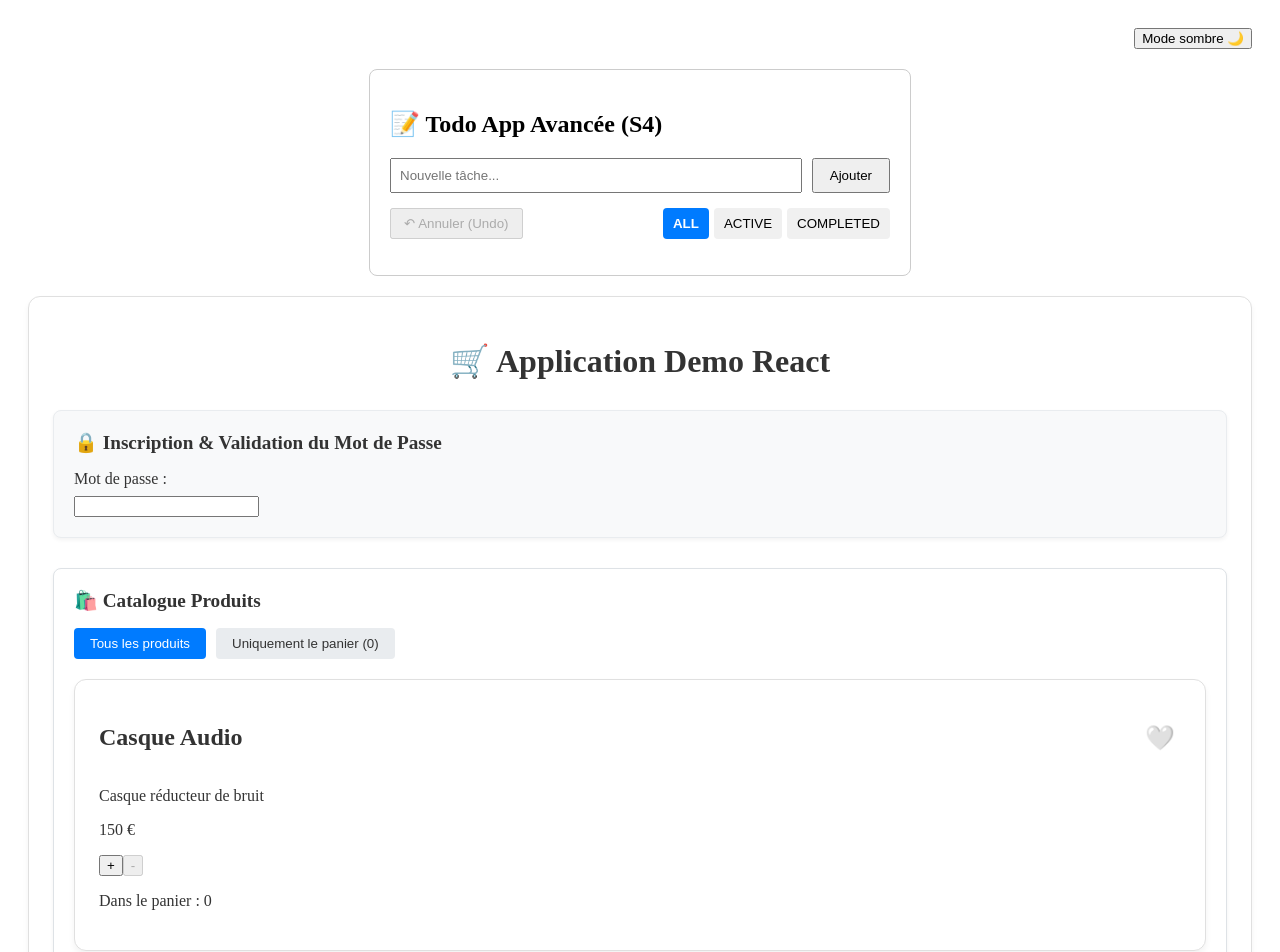
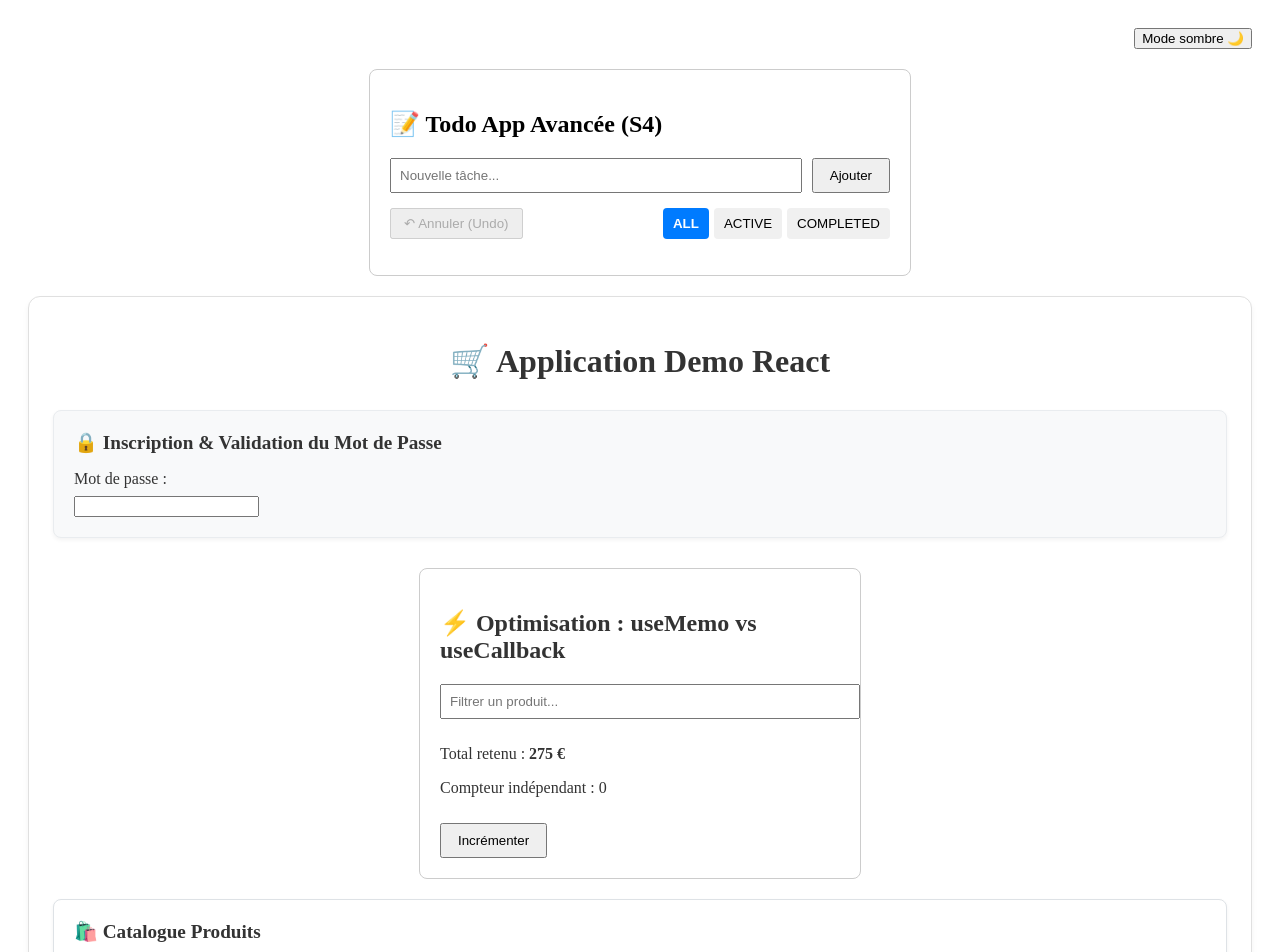
Before and after one commit to Julieinfo/learn-react, a React (Vite) app: page / in a window 1280 px wide. Shown: the top 952 px of the page. Built offline with nearby package versions, Linux system fonts and the light colour scheme.

Commit message:
feat: ajout du composant GestionProduits avec useMemo et useCallback

```diff
--- a/src/App.jsx
+++ b/src/App.jsx
@@ -14,6 +14,7 @@ import BoutonTheme from './components/BoutonTheme';
 import { useCart } from './context/CartContext';
 import { useState } from 'react';
 import TodoApp from './components/TodoApp';
+import GestionProduits from './components/GestionProduits';
 
 const PRODUITS_INITIAUX = [
   { id: 1, nom: 'Casque Audio', description: 'Casque réducteur de bruit', prix: 150, quantite: 0 },
@@ -96,6 +97,7 @@ function App() {
         </div>
 
         {/* Section 2 : Boutique & Panier */}
+        <GestionProduits />
         <div style={{
           backgroundColor: theme === 'light' ? '#ffffff' : '#2b2b2b',
           border: theme === 'light' ? '1px solid #dee2e6' : '1px solid #444',
--- /dev/null
+++ b/src/components/GestionProduits.jsx
@@ -0,0 +1,55 @@
+import React, { useState, useMemo, useCallback } from 'react';
+
+// Composant enfant optimisé avec React.memo
+const FastButton = React.memo(({ onClick, label }) => {
+  console.log(`[Rendu] Bouton ${label}`);
+  return (
+    <button onClick={onClick} style={{ padding: '8px 16px', marginTop: '10px' }}>
+      {label}
+    </button>
+  );
+});
+
+export default function GestionProduits() {
+  const [produits] = useState([
+    { id: 1, nom: 'Clavier', prix: 50 },
+    { id: 2, nom: 'Souris', prix: 25 },
+    { id: 3, nom: 'Écran', prix: 200 }
+  ]);
+  const [recherche, setRecherche] = useState('');
+  const [compteur, setCompteur] = useState(0);
+
+  // 1. USEMEMO : Mémorise le filtrage et le calcul du total
+  const produitsFiltresEtTotal = useMemo(() => {
+    console.log('[Calcul] Filtrage des produits...');
+    const filtres = produits.filter((p) =>
+      p.nom.toLowerCase().includes(recherche.toLowerCase())
+    );
+    const total = filtres.reduce((acc, p) => acc + p.prix, 0);
+    return { filtres, total };
+  }, [produits, recherche]);
+
+  // 2. USECALLBACK : Mémorise l'instance de la fonction
+  const incrementer = useCallback(() => {
+    setCompteur((c) => c + 1);
+  }, []);
+
+  return (
+    <div style={{ maxWidth: '400px', margin: '20px auto', padding: '20px', border: '1px solid #ccc', borderRadius: '8px' }}>
+      <h2>⚡ Optimisation : useMemo vs useCallback</h2>
+
+      <input
+        type="text"
+        placeholder="Filtrer un produit..."
+        value={recherche}
+        onChange={(e) => setRecherche(e.target.value)}
+        style={{ width: '100%', padding: '8px', marginBottom: '10px' }}
+      />
+
+      <p>Total retenu : <strong>{produitsFiltresEtTotal.total} €</strong></p>
+
+      <p>Compteur indépendant : {compteur}</p>
+      <FastButton onClick={incrementer} label="Incrémenter" />
+    </div>
+  );
+}
```
